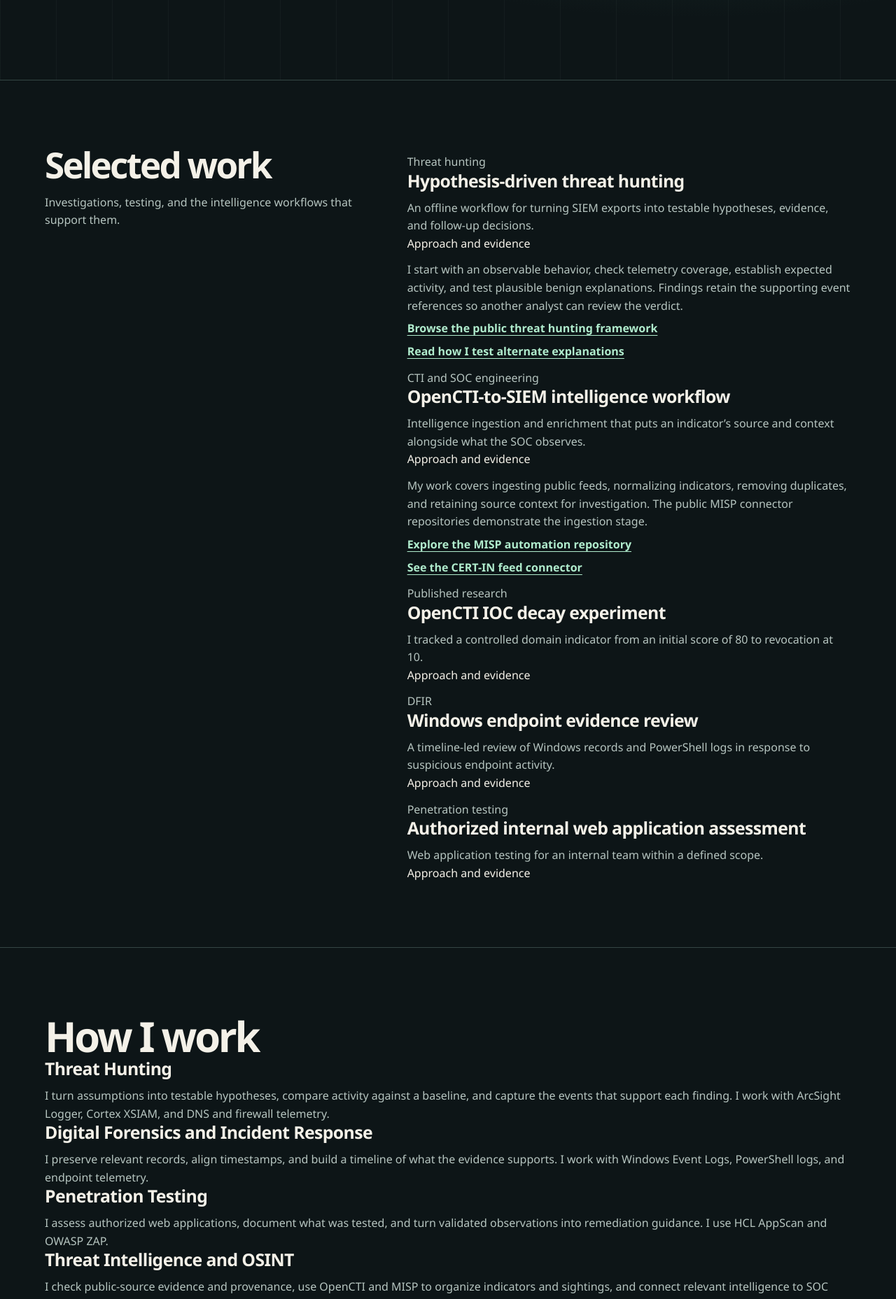
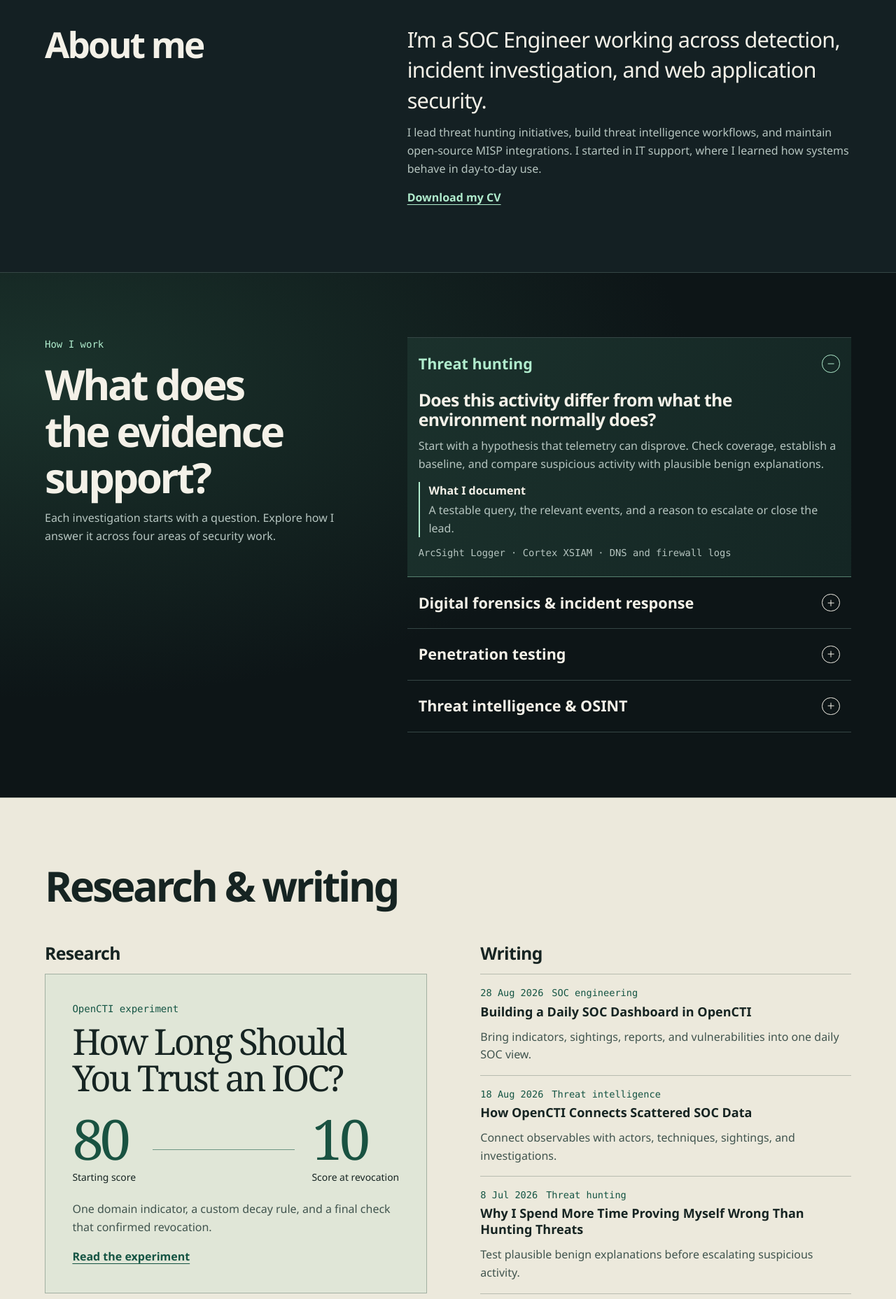
Before and after one commit to jarvishdinocent/smruti-portfolio, a Next.js app: page / in a window 1280 px wide. Shown: the part 894-2751 px from the top of the page at 70% size. Built offline with nearby package versions, Linux system fonts and the light colour scheme.

Commit message:
Present the investigative method and reorganize research

```diff
--- a/src/app/page.tsx
+++ b/src/app/page.tsx
@@ -102,13 +102,6 @@ const work = [
     ],
   },
   {
-    title: "OpenCTI IOC decay experiment",
-    area: "Published research",
-    summary: "I tracked a controlled domain indicator from an initial score of 80 to revocation at 10.",
-    method: "I configured a custom decay rule and recorded the starting and final states. The lifecycle view displayed the scheduled intermediate thresholds. The final screenshot confirmed the indicator had expired and was marked revoked.",
-    links: [{ label: "Read the experiment and view the screenshots", href: medium + "/" + articles[0].slug }],
-  },
-  {
     title: "Windows endpoint evidence review",
     area: "DFIR",
     evidence: { title: "Synthetic timeline excerpt", text: "10:14 UTC — Endpoint alert recorded. 10:16 UTC — A related PowerShell event was identified in the export. 10:22 UTC — The analyst flagged the relationship for corroboration because timing alone could not establish causation." },
@@ -126,11 +119,35 @@ const work = [
   },
 ];
 
-const pillars = [
-  ["Threat Hunting", "I turn assumptions into testable hypotheses, compare activity against a baseline, and capture the events that support each finding. I work with ArcSight Logger, Cortex XSIAM, and DNS and firewall telemetry."],
-  ["Digital Forensics and Incident Response", "I preserve relevant records, align timestamps, and build a timeline of what the evidence supports. I work with Windows Event Logs, PowerShell logs, and endpoint telemetry."],
-  ["Penetration Testing", "I assess authorized web applications, document what was tested, and turn validated observations into remediation guidance. I use HCL AppScan and OWASP ZAP."],
-  ["Threat Intelligence and OSINT", "I check public-source evidence and provenance, use OpenCTI and MISP to organize indicators and sightings, and connect relevant intelligence to SOC telemetry."],
+const methods = [
+  {
+    title: "Threat hunting",
+    question: "Does this activity differ from what the environment normally does?",
+    approach: "Start with a hypothesis that telemetry can disprove. Check coverage, establish a baseline, and compare suspicious activity with plausible benign explanations.",
+    evidence: "A testable query, the relevant events, and a reason to escalate or close the lead.",
+    tools: "ArcSight Logger · Cortex XSIAM · DNS and firewall logs",
+  },
+  {
+    title: "Digital forensics & incident response",
+    question: "What happened, in what order, and what can I prove?",
+    approach: "Preserve the relevant artifacts, align timestamps, and cross-check activity across independent sources before assigning cause.",
+    evidence: "An incident timeline that connects each observation to its source and identifies gaps.",
+    tools: "Windows Event Logs · PowerShell logs · Endpoint telemetry",
+  },
+  {
+    title: "Penetration testing",
+    question: "What does the application expose within the authorized scope?",
+    approach: "Map the approved workflows, review scanner observations, validate findings, and document the affected control and recommended fix.",
+    evidence: "A scoped assessment with verified observations, remediation guidance, and retest status.",
+    tools: "OWASP ZAP · HCL AppScan",
+  },
+  {
+    title: "Threat intelligence & OSINT",
+    question: "Where did the signal come from, and does it apply here?",
+    approach: "Check sources and provenance, organize indicators and sightings, and compare them against what the SOC can see in its own telemetry.",
+    evidence: "Source context and a confidence assessment that support the next investigative step.",
+    tools: "OpenCTI · MISP · Public-source research",
+  },
 ];
 
 const publicationDate = new Intl.DateTimeFormat("en-GB", {
@@ -140,47 +157,144 @@ const publicationDate = new Intl.DateTimeFormat("en-GB", {
   timeZone: "UTC",
 });
 
+function ArticleRow({ article }: { article: (typeof articles)[number] }) {
+  return (
+    <li>
+      <p className="article-meta">
+        <time dateTime={article.date}>{publicationDate.format(new Date(article.date))}</time>
+        <span>{article.tag}</span>
+      </p>
+      <h4><a href={medium + "/" + article.slug}>{article.title}</a></h4>
+      <p>{article.takeaway}</p>
+    </li>
+  );
+}
+
 export default function Home() {
+  const featured = articles[0];
+
   return (
     <>
       <a className="skip-link" href="#main">Skip to content</a>
       <Navbar />
+
       <main id="main">
         <section className="hero" aria-labelledby="hero-title">
           <div className="shell hero-layout">
-            <div>
-              <h1 id="hero-title">SOC Engineer <span className="hero-specialties">Threat Hunting, DFIR &amp; Penetration Testing</span></h1>
-              <p className="intro">
-                I test web applications for exposure, hunt for signs of intrusion, and reconstruct incidents from evidence. I use OSINT, OpenCTI, and MISP to connect those findings with threat intelligence.
-              </p>
+            <div className="hero-copy">
+              <p className="eyebrow">Smruti Ranjan Pradhan · SOC Engineer</p>
+              <h1 id="hero-title">The work behind <em>a finding.</em></h1>
+              <p className="hero-specialties">Threat hunting · DFIR · Penetration testing</p>
+              <p className="intro">I investigate suspicious activity, test authorized web applications, and use threat intelligence and OSINT to put the evidence in context.</p>
               <div className="actions">
-                <a className="button button-primary" href="#projects">View case studies</a>
-                <a className="button button-secondary" href={cv} download>Download CV</a>
+                <a className="button button-primary" href="#method">Explore my approach</a>
+                <a className="button button-secondary" href="#research">Read my research</a>
               </div>
             </div>
             <figure className="portrait-frame">
               {/* The local WebP is pre-sized and avoids framework-generated inline styles. */}
               {/* eslint-disable-next-line @next/next/no-img-element */}
-              <img src={portrait} alt="Portrait of Smruti Ranjan Pradhan" width={1120} height={840} fetchPriority="high" />
+              <img src={portrait} alt="Smruti Ranjan Pradhan" width={1120} height={840} fetchPriority="high" />
             </figure>
           </div>
         </section>
 
-        <section className="section" id="projects" aria-labelledby="work-title">
+        <section className="section about-section" id="about" aria-labelledby="about-title">
+          <div className="shell about-layout">
+            <h2 id="about-title">About me</h2>
+            <div>
+              <p className="about-lead">I’m a SOC Engineer working across detection, incident investigation, and web application security.</p>
+              <p>I lead threat hunting initiatives, build threat intelligence workflows, and maintain open-source MISP integrations. I started in IT support, where I learned how systems behave in day-to-day use.</p>
+              <a className="text-link" href={cv} download>Download my CV</a>
+            </div>
+          </div>
+        </section>
+
+        <section className="section method-section" id="method" aria-labelledby="method-title">
+          <div className="shell method-layout">
+            <div className="section-intro">
+              <p className="eyebrow">How I work</p>
+              <h2 id="method-title">What does the evidence support?</h2>
+              <p>Each investigation starts with a question. Explore how I answer it across four areas of security work.</p>
+            </div>
+            <div className="method-list">
+              {methods.map((method, index) => (
+                <details className="method-item" name="portfolio-method" key={method.title} open={index === 0}>
+                  <summary>
+                    <span>{method.title}</span>
+                    <span className="disclosure-mark" aria-hidden="true" />
+                  </summary>
+                  <div className="method-content">
+                    <h3>{method.question}</h3>
+                    <p>{method.approach}</p>
+                    <p className="method-evidence"><strong>What I document</strong>{method.evidence}</p>
+                    <p className="tools">{method.tools}</p>
+                  </div>
+                </details>
+              ))}
+            </div>
+          </div>
+        </section>
+
+        <section className="section research-section" id="research" aria-labelledby="research-title">
+          <div className="shell">
+            <h2 id="research-title">Research &amp; writing</h2>
+            <div className="reading-layout">
+              <div className="research-column">
+                <h3>Research</h3>
+                <article className="featured-study">
+                  <p className="eyebrow">OpenCTI experiment</p>
+                  <h4>{featured.title}</h4>
+                  <div className="decay-result" aria-label="Starting score 80. Revoked at score 10.">
+                    <div><strong>80</strong><span>Starting score</span></div>
+                    <span className="decay-line" aria-hidden="true" />
+                    <div><strong>10</strong><span>Score at revocation</span></div>
+                  </div>
+                  <p>One domain indicator, a custom decay rule, and a final check that confirmed revocation.</p>
+                  <a className="text-link" href={medium + "/" + featured.slug}>Read the experiment</a>
+                </article>
+                <article className="research-note">
+                  <p className="eyebrow">Threat hunting method</p>
+                  <h4>When endpoints skip the internal DNS resolver</h4>
+                  <p>Compare resolver activity with the approved baseline and verify whether exceptions have an operational explanation.</p>
+                  <details className="archive hunt-note">
+                    <summary>Explore the hunt <span className="disclosure-mark" aria-hidden="true" /></summary>
+                    <div className="work-content">
+                      <p>Compare DNS and firewall records with the approved resolver list. Group deviations by endpoint and destination, then check resolver ownership, approved exceptions, and endpoint context before escalating.</p>
+                      <a className="text-link" href={github + "/OpenSource-ThreatHunting"}>Browse the public threat hunting framework</a>
+                    </div>
+                  </details>
+                </article>
+              </div>
+              <div className="writing-column" id="writing">
+                <h3>Writing</h3>
+                <ul className="article-list">
+                  {articles.slice(1, 4).map((article) => <ArticleRow key={article.slug} article={article} />)}
+                </ul>
+                <details className="archive">
+                  <summary>More articles <span className="disclosure-mark" aria-hidden="true" /></summary>
+                  <ul className="article-list">
+                    {articles.slice(4).map((article) => <ArticleRow key={article.slug} article={article} />)}
+                  </ul>
+                </details>
+                <a className="text-link" href={medium}>View my Medium profile</a>
+              </div>
+            </div>
+          </div>
+        </section>
+
+        <section className="section work-section" id="projects" aria-labelledby="work-title">
           <div className="shell work-layout">
             <div className="section-intro">
               <h2 id="work-title">Selected work</h2>
-              <p>Investigations, testing, and the intelligence workflows that support them.</p>
+              <p>Browse project notes and supporting links.</p>
             </div>
-            <div className="project-list">
-              {work.map((item, index) => (
-                <article key={item.title}>
-                  <p className="entry-label">{item.area}</p>
-                  <h3>{item.title}</h3>
-                  <p>{item.summary}</p>
-                  <details open={index < 2}>
-                    <summary>Approach and evidence</summary>
-                    <p>{item.method}</p>
+            <div className="work-list">
+              {work.map((item) => (
+                <details key={item.title}>
+                  <summary><span>{item.title}</span><span className="disclosure-mark" aria-hidden="true" /></summary>
+                  <div className="work-content">
+                    <p>{item.summary} {item.method}</p>
                     {item.evidence && (
                       <div className="evidence-example">
                         <h4>{item.evidence.title}</h4>
@@ -192,77 +306,26 @@ export default function Home() {
                         <li key={href}><a className="text-link" href={href}>{label}</a></li>
                       ))}
                     </ul>
-                  </details>
-                </article>
+                  </div>
+                </details>
               ))}
             </div>
           </div>
         </section>
 
-        <section className="section section-panel" aria-labelledby="method-title">
-          <div className="shell">
-            <h2 id="method-title">How I work</h2>
-            <div className="notes-layout">
-              {pillars.map(([title, text]) => (
-                <article key={title} className="pillar">
-                  <h3>{title}</h3>
-                  <p>{text}</p>
-                </article>
-              ))}
-            </div>
-          </div>
-        </section>
-
-        <section className="section" id="about" aria-labelledby="about-title">
-          <div className="shell work-layout">
-            <h2 id="about-title">About me</h2>
-            <div>
-              <p>I’m Smruti Ranjan Pradhan, a SOC Engineer. I work across SOC operations, hypothesis-driven hunting, incident investigations, threat intelligence, and authorized web application testing. I publish practical security research and maintain open-source MISP integrations.</p>
-              <div className="experience">
-                <h3>Experience</h3>
-                <p><strong>SOC engineering</strong> · Investigate alerts, lead threat hunting initiatives, and build CTI workflows.</p>
-                <p><strong>Earlier IT support</strong> · Supported users and systems before moving into cybersecurity.</p>
-              </div>
-            </div>
-          </div>
-        </section>
-
-        <section className="section section-panel" id="research" aria-labelledby="research-title">
-          <div className="shell">
-            <h2 id="research-title">Research &amp; writing</h2>
-            <div className="notes-layout">
-              <div>
-                <p className="entry-label">Featured research</p>
-                <h3>{articles[0].title}</h3>
-                <p>{articles[0].takeaway}</p>
-                <a className="text-link" href={medium + "/" + articles[0].slug}>Read the OpenCTI decay experiment</a>
-              </div>
-              <ul className="research-list">
-                {articles.map(({ date, tag, title, slug, takeaway }) => (
-                  <li key={slug}>
-                    <p className="entry-label"><time dateTime={date}>{publicationDate.format(new Date(date))}</time> · {tag}</p>
-                    <h3><a href={medium + "/" + slug}>{title}</a></h3>
-                    <p>{takeaway}</p>
-                  </li>
-                ))}
-              </ul>
-            </div>
-          </div>
-        </section>
-
         <section className="section contact-section" id="contact" aria-labelledby="contact-title">
-          <div className="shell">
-            <h2 id="contact-title">Contact</h2>
-            <div className="notes-layout contact-options">
-              <article className="contact-option">
-                <h3>Hiring and professional opportunities</h3>
-                <p>I’m open to conversations about SOC engineering, threat hunting, DFIR, and penetration testing roles. Please share the role, location, and a brief description.</p>
-                <a className="button button-secondary" href={`mailto:${email}?subject=Portfolio%20inquiry%20-%20Hiring`}>Discuss a role</a>
+          <div className="shell contact-layout">
+            <h2 id="contact-title">Get in touch</h2>
+            <div className="contact-options">
+              <article>
+                <h3>Discuss a role</h3>
+                <p>SOC engineering, threat hunting, DFIR, or penetration testing opportunities.</p>
+                <a className="text-link" href={`mailto:${email}?subject=Portfolio%20inquiry%20-%20Hiring`}>Email about hiring</a>
               </article>
-              <article className="contact-option">
-                <h3>Hire me for a digital investigation</h3>
-                <p>If you need help with an online scam, impersonation, suspicious account activity, or verifying a public online claim for a personal matter, send a short summary. We can agree on scope before you share sensitive material.</p>
-                <a className="button button-primary" href={`mailto:${email}?subject=Portfolio%20inquiry%20-%20Digital%20investigation`}>Discuss an investigation</a>
+              <article>
+                <h3>Discuss a digital investigation</h3>
+                <p>Online scams, impersonation, suspicious account activity, or checking a public online claim.</p>
+                <a className="text-link" href={`mailto:${email}?subject=Portfolio%20inquiry%20-%20Digital%20investigation`}>Email about an investigation</a>
               </article>
             </div>
           </div>
```
